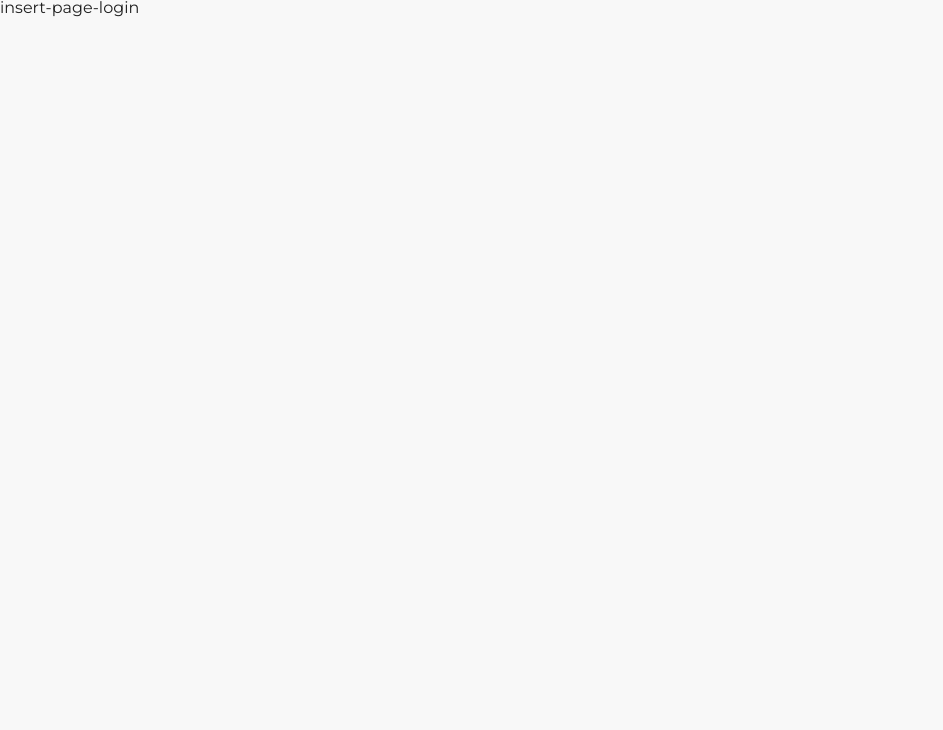
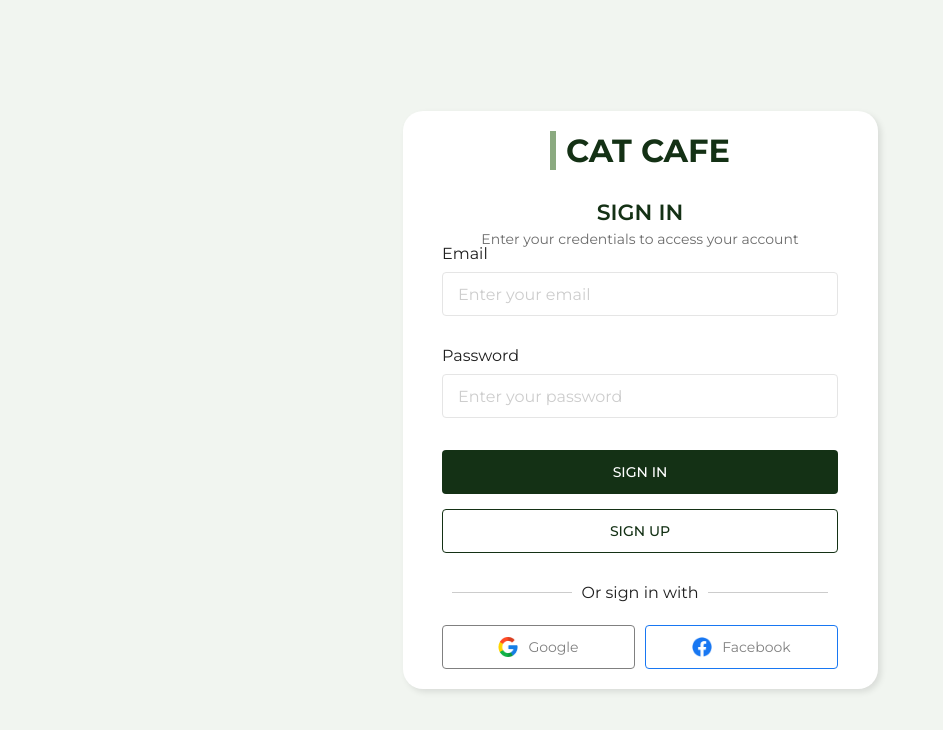
Before and after one commit to gabriellaribeirocosta/Cat-Cafe, a React (Vite) app in the folder frontend/: page /login in a window 1280 px wide. Shown: the top 730 px of the page, without its empty margins (0-943 px from the left). Built offline with nearby package versions, Linux system fonts and the light colour scheme; no server answers.

Commit message:
feat: Login page

```diff
--- a/frontend/src/components/ButtonSocial/index.tsx
+++ b/frontend/src/components/ButtonSocial/index.tsx
@@ -5,6 +5,7 @@ interface ButtonProps {
   children: ReactNode
   onClick: () => void
   logo?: string
+  className?: string
 }
 
 const ButtonSocial = ({ children, onClick, className, logo }: ButtonProps) => {
--- a/frontend/src/components/ButtonSocial/style.module.css
+++ b/frontend/src/components/ButtonSocial/style.module.css
@@ -3,18 +3,15 @@
   height: 44px;
   border-color: gray;
   color: gray;
+  border-radius: 4px;
+  border: 1px solid;
   font-size: 14px;
   font-family: 'Montserrat', sans-serif;
   display: flex;
   justify-content: center;
   align-items: center;
-  padding: 0;
-  border: 1px solid;
-  border-radius: 4px;
-  background-color: white;
 }
 
-.button_logo {
 .button_logo {
   width: 20px;
   height: 20px;
--- a/frontend/src/components/Input/index.tsx
+++ b/frontend/src/components/Input/index.tsx
@@ -6,6 +6,7 @@ interface InputProps {
   placeholder?: string
   value: string
   onChange: (e: ChangeEvent<HTMLInputElement>) => void
+  inputClass?: string
   className?: string
 }
 
--- a/frontend/src/components/Input/style.module.css
+++ b/frontend/src/components/Input/style.module.css
@@ -4,6 +4,7 @@
   border: 1px solid;
   border-radius: 4px;
   border-color: #E5E5E5;
+  padding-left: 15px;
 }
 
 .input::placeholder {
--- a/frontend/src/pages/SignIn/index.tsx
+++ b/frontend/src/pages/SignIn/index.tsx
@@ -1,65 +1,70 @@
-import { useState, ChangeEvent } from 'react';
-import Logo from '../../components/Logo';
-import Input from '../../components/Input';
-import Button from '../../components/Button';
-import ButtonSocial from '../../components/ButtonSocial';
-import SectionHeader from '../../components/SectionHeader';
-import logoGoogle from '../../../public/logoGoogle.png';
-import logoFacebook from '../../../public/logoFacebook.png';
-import styles from './style.module.css';
-import '../../normalize.css';
-import { authService } from '../../services/firebase/auth/authService';
+import { useState, ChangeEvent } from 'react'
+import Logo from '../../components/Logo'
+import Input from '../../components/Input'
+import Button from '../../components/Button'
+import ButtonSocial from '../../components/ButtonSocial'
+import SectionHeader from '../../components/SectionHeader'
+import logoGoogle from '../../../public/logoGoogle.png'
+import logoFacebook from '../../../public/logoFacebook.png'
+import styles from './style.module.css'
+import { authService } from '../../services/firebase/auth/authService'
+import '../../styles/_reset.css'
 
 const SignIn = () => {
-  const [email, setEmail] = useState<string>('');
-  const [password, setPassword] = useState<string>('');
+  const [email, setEmail] = useState<string>('')
+  const [password, setPassword] = useState<string>('')
+  const [error, setError] = useState<string | null>(null)
 
   const handleEmailChange = (e: ChangeEvent<HTMLInputElement>) => {
-    setEmail(e.target.value);
-  };
+    setEmail(e.target.value)
+  }
 
   const handlePasswordChange = (e: ChangeEvent<HTMLInputElement>) => {
-    setPassword(e.target.value);
-  };
+    setPassword(e.target.value)
+  }
 
   const handleSignInClick = async () => {
-    if (!email || !password) return;
-    const response = await authService.signIn(email, password);
+    if (!email || !password) return
+    const response = await authService.signIn(email, password)
     if (typeof response === 'object' && response.uid) {
+      // usuario autenticado
+      setError(null)
+      //redirecionar
     } else if (typeof response === 'string') {
-      console.error(response);
+      setError('Your username or password may be incorrect.')
     }
-  };
+  }
 
   const handleSignUpClick = async () => {
-    if (!email || !password) return;
-    const response = await authService.signUp(email, password);
+    if (!email || !password) return
+    const response = await authService.signUp(email, password)
     if (typeof response === 'object' && response.uid) {
-      setEmail('');
-      setPassword('');
-      console.log(response.uid);
+      setEmail('')
+      setPassword('')
+      setError(null)
+      console.log(response.uid)
     } else if (typeof response === 'string') {
-      console.error(response);
+      setError('Your username or password may be incorrect.')
     }
-  };
+  }
 
   const handleGoogleLoginClick = async () => {
-    const response = await authService.googleAuth();
+    const response = await authService.googleAuth()
     if (typeof response === 'object' && response.uid) {
-      console.log(response.uid);
+      console.log(response.uid)
     } else if (typeof response === 'string') {
-      console.error(response);
+      console.error(response)
     }
-  };
+  }
 
   const handleFacebookLoginClick = async () => {
-    const response = await authService.facebookAuth();
+    const response = await authService.facebookAuth()
     if (typeof response === 'object' && response.uid) {
-      console.log(response.uid);
+      console.log(response.uid)
     } else if (typeof response === 'string') {
-      console.error(response);
+      console.error(response)
     }
-  };
+  }
 
   return (
     <div className={styles.container}>
@@ -73,6 +78,7 @@ const SignIn = () => {
           textClassName={styles.sectionText}
         />
         <div>
+          {error && <p className={styles.error}>{error}</p>}
           <p className={styles.titleEmail}>Email</p>
           <Input
             type="email"
@@ -119,7 +125,7 @@ const SignIn = () => {
         </div>
       </section>
     </div>
-  );
-};
+  )
+}
 
-export default SignIn;
+export default SignIn
--- a/frontend/src/pages/SignIn/style.module.css
+++ b/frontend/src/pages/SignIn/style.module.css
@@ -19,6 +19,10 @@
   box-shadow: 3px 3px 6px rgba(0, 0, 0, 0.1);
 }
 
+.logo, .sectionHeader{
+  margin-bottom: 32px;
+}
+
 .sectionHeader {
   display: flex;
   align-items: center;
@@ -28,6 +32,13 @@
 
 .sectionTitle {
   color: #143115;
+}
+
+.error{
+  color: red;
+  font-size: 14px;
+  margin-bottom: 32px;
+  text-align: center;
 }
 
 .titleEmail {
@@ -43,6 +54,10 @@
   color: #143115;
 }
 
+.facebookButton, .googleButton {
+  background-color: transparent;
+}
+
 .facebookButton {
   border-color: #1877f2;
 }
@@ -52,6 +67,7 @@
   align-items: center;
   text-align: center;
   padding: 0;
+  margin-bottom: 24px;
 }
 
 .division .line {
@@ -74,8 +90,7 @@
   margin-bottom: 32px;
 }
 
-.SignInButton,
-.SignUpButton {
+.SignInButton {
   margin-bottom: 14.5px;
 }
 
@@ -83,10 +98,7 @@
   background-color: white;
   color: #143115;
   border: 1px solid #143115;
-}
-
-button {
-  width: 100%;
+  margin-bottom: 32px;
 }
 
 @media (max-width: 480px) {
--- a/frontend/src/routes/Router.tsx
+++ b/frontend/src/routes/Router.tsx
@@ -1,4 +1,5 @@
 import { Routes, Route, Navigate } from 'react-router-dom'
+import SignIn from '../pages/SignIn'
 
 import PrivateRoutes from './PrivateRoutes'
 import PublicRoutes from './PublicRoutes'
@@ -11,7 +12,7 @@ const Router = () => {
   return (
     <Routes>
       <Route element={<PublicRoutes />}>
-        <Route path="/login" element={'insert-page-login'} />
+        <Route path="/login" element={<SignIn/>} />
       </Route>
       <Route element={<PrivateRoutes />}>
         <Route path="/" element={<StandardLayout />}>
```
Also changed, not shown: 1 other file (tests, documents, lock files or other folders).
